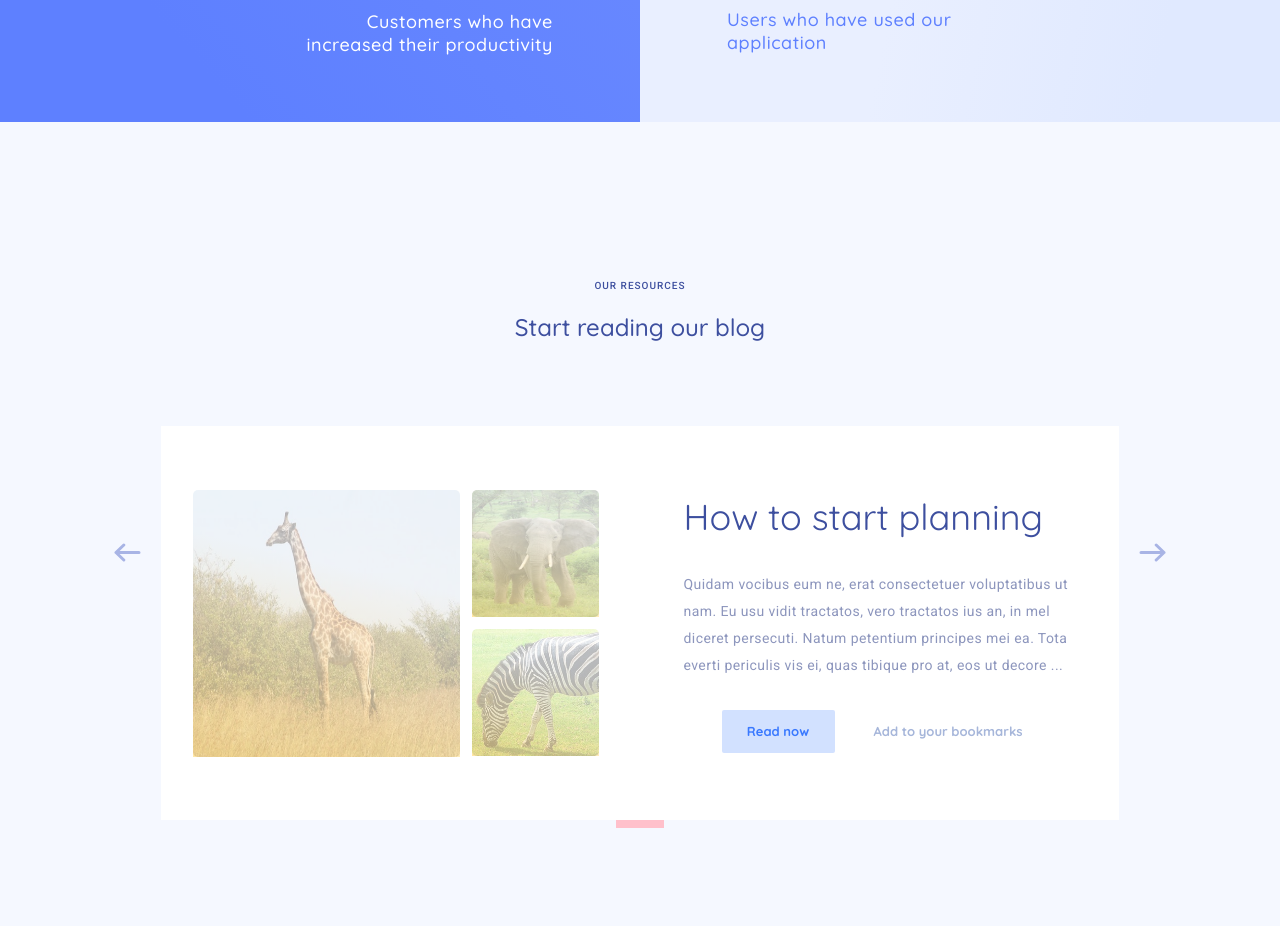
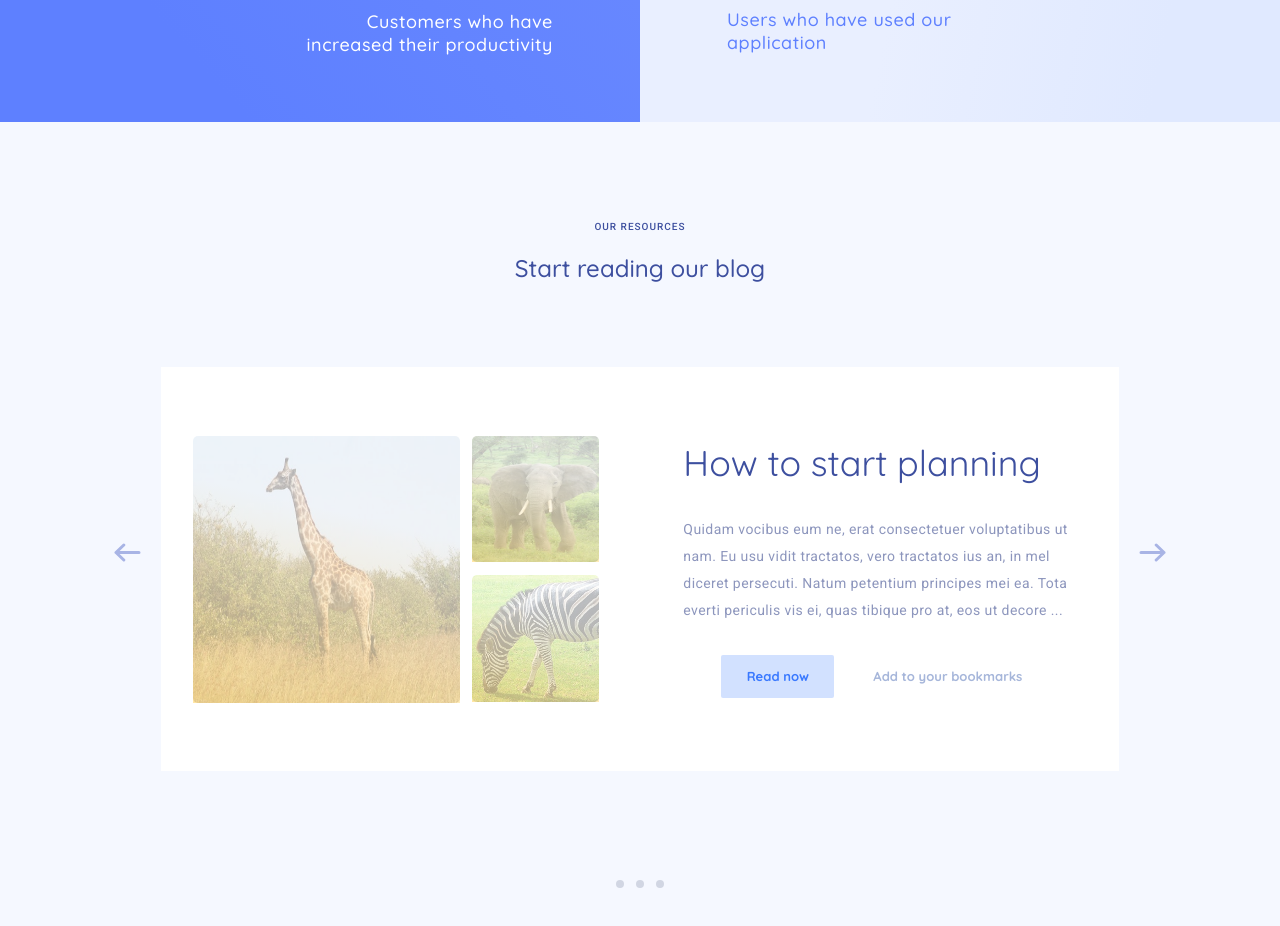
Before and after one commit to DuremarDuremar/Site00, a React (Create React App) app: page / in a window 1280 px wide. Shown: the part 2580-3506 px from the top of the page. Built offline with nearby package versions, Linux system fonts and the light colour scheme.

Commit message:
blog_res

```diff
--- a/src/App.jsx
+++ b/src/App.jsx
@@ -70,7 +70,7 @@ const App = () => {
         <Plan res1350={res1350} res900={res900} />
         <Features res900={res900} />
         <Stats />
-        <Blog />
+        <Blog res900={res900} />
       </All>
     </>
   );
--- a/src/bloks/Blog.jsx
+++ b/src/bloks/Blog.jsx
@@ -31,7 +31,7 @@ const lupa = (
 
 const Wrapper = styled.div`
   max-width: 100%;
-  height: 865px;
+  min-height: 865px;
   background: #f5f8ff;
   display: flex;
   align-items: center;
@@ -60,12 +60,14 @@ const Content = styled.div`
 `;
 
 const Slider = styled.div`
+  padding: 10px 0;
   margin-top: 84px;
   background-color: #fff;
   display: flex;
   max-width: 958px;
-  min-height: 394px;
+  min-height: 404px;
   align-items: center;
+  flex-direction: ${(props) => (props.res900 ? "row" : "column")};
 `;
 
 const SliderLeft = styled.div`
@@ -73,7 +75,7 @@ const SliderLeft = styled.div`
   display: grid;
   grid-template-columns: repeat(2, 1fr);
   grid-gap: 12px;
-  margin-left: 2.5vw;
+  margin-left: ${(props) => (props.res900 ? "2.5vw" : "0")};
 
   div {
     position: relative;
@@ -90,7 +92,11 @@ const SliderLeft = styled.div`
       opacity: 1;
     }
     cursor: pointer;
-    :first-child {
+
+    ${(props) =>
+      props.res900 &&
+      `
+      :first-child {
       width: 267px;
       height: 267px;
       grid-row: span 2 / auto;
@@ -99,6 +105,21 @@ const SliderLeft = styled.div`
       width: 127px;
       height: 126.58px;
     }
+  `}
+
+    ${(props) =>
+      !props.res900 &&
+      `
+      width: 190px;
+      height: 190px;
+      :last-child {
+      width: 388px;
+      height: 240px;
+      grid-column: span 2 / auto;
+    }
+  `}
+
+
     img {
       transition: all ease-out 0.95s;
       filter: opacity(30%);
@@ -116,12 +137,14 @@ const Lupa = styled.i`
   position: absolute;
   opacity: 0;
   z-index: 1;
-  top: ${(props) => (props.first ? "38%" : "28%")};
+  top: ${(props) => (props.first && props.res900 ? "38%" : "28%")};
+  top: ${(props) => (props.last && !props.res900 ? "33%" : "30%")};
   transform: translateY(-50%);
   left: 50%;
   transform: translateX(-50%);
   background-color: #fff;
-  padding: ${(props) => (props.first ? "24px" : "15px")};
+  padding: ${(props) => (props.first && props.res900 ? "24px" : "15px")};
+  padding: ${(props) => (props.last && !props.res900 ? "24px" : "15px")};
   border-radius: 100%;
 `;
 
@@ -130,6 +153,7 @@ const SliderRight = styled.div`
   display: flex;
   flex-direction: column;
   align-items: center;
+  padding: 0 8px;
 `;
 
 const Buttons = styled.div`
@@ -141,13 +165,21 @@ const Buttons = styled.div`
     }
   }
 `;
-const Options = styled.div`
+const Circles = styled.div`
   width: 48px;
   height: 8px;
-  background-color: pink;
+  display: flex;
+  justify-content: space-between;
+  margin-top: 8.5vw;
+  div {
+    width: 8px;
+    height: 8px;
+    background-color: #d1d6e3;
+    border-radius: 100%;
+  }
 `;
 
-const Blog = () => {
+const Blog = ({ res900 }) => {
   return (
     <Wrapper>
       <Arrow left>
@@ -173,32 +205,37 @@ const Blog = () => {
           <h4>OUR RESOURCES</h4>
           <h1>Start reading our blog</h1>
         </TitleText>
-        <Slider>
-          <SliderLeft>
+        <Slider res900={res900}>
+          <SliderLeft res900={res900}>
             <div>
               <img src={Blog0101} alt="1" />
-              <Lupa first>{lupa}</Lupa>
+              <Lupa first res900={res900}>
+                {lupa}
+              </Lupa>
             </div>
             <div>
               <img src={Blog0102} alt="2" />
-              <Lupa>{lupa}</Lupa>
+              <Lupa res900={res900}>{lupa}</Lupa>
             </div>
             <div>
               <img src={Blog0103} alt="3" />
-              <Lupa>{lupa}</Lupa>
+              <Lupa last res900={res900}>
+                {lupa}
+              </Lupa>
             </div>
           </SliderLeft>
-          <SliderRight>
+          <SliderRight res900={res900}>
             <TitleText
               fontWeighth1="400"
               paddingToph1="0"
-              paddingTopP="32px"
+              paddingTopP="2.4vw"
               fontSizeP="14px"
               lineHeightP="27px"
               maxWidthP="408px"
               textAlignh1="left"
               textAlignP="left"
               marginP="0"
+              fontSizeh1="calc(23px + 1vw)"
             >
               <h1>How to start planning</h1>
               <p>
@@ -218,7 +255,11 @@ const Blog = () => {
             </Buttons>
           </SliderRight>
         </Slider>
-        <Options></Options>
+        <Circles>
+          <div></div>
+          <div></div>
+          <div></div>
+        </Circles>
       </Content>
       <Arrow>
         <svg
```
